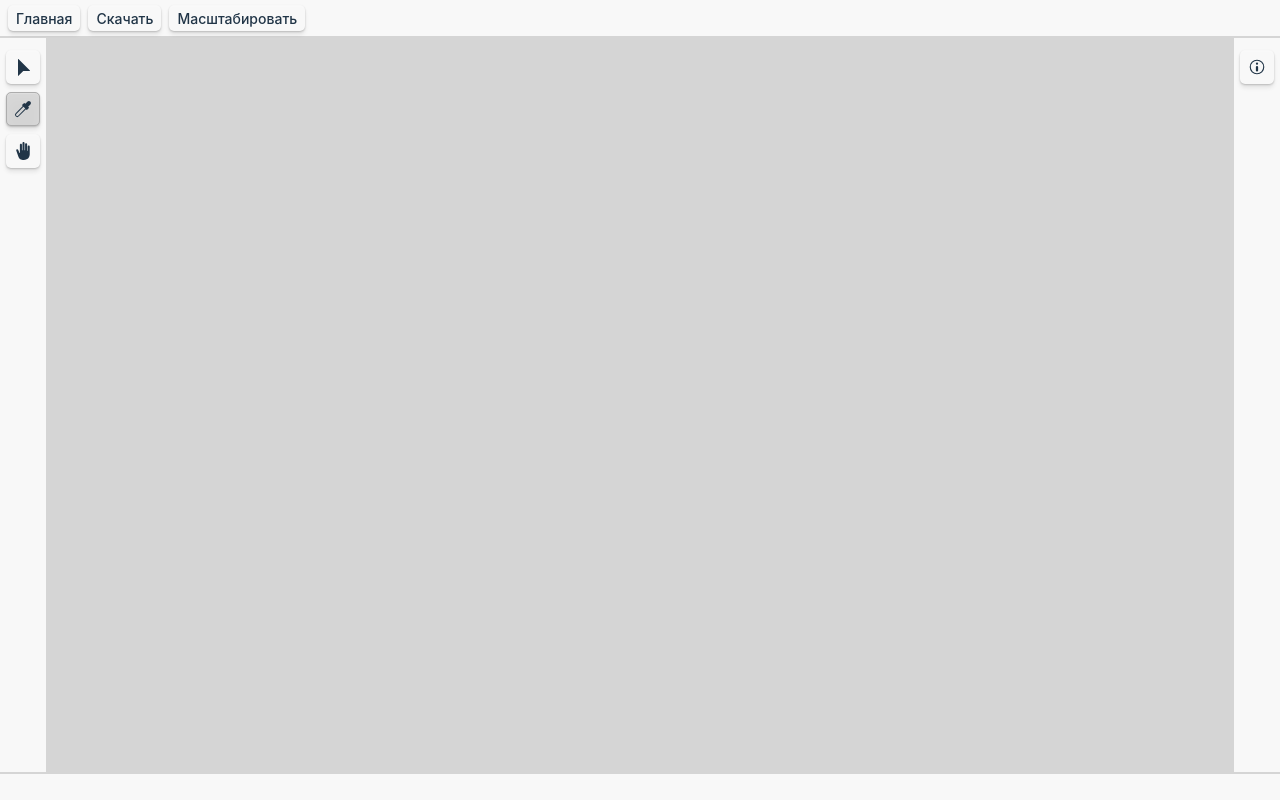
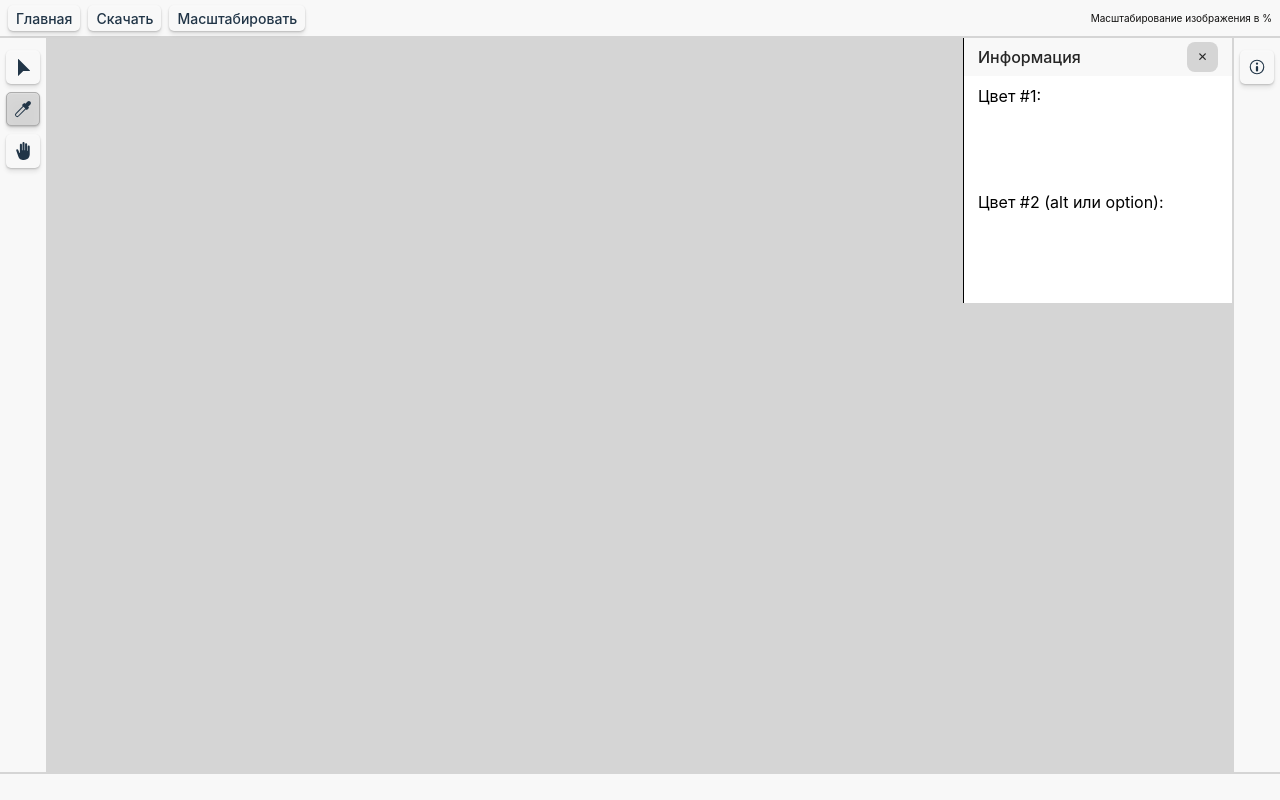
Before and after one commit to wtf403/6sem-image-processing, a React (Vite) app: page /editor in a window 1280 px wide. Both pictures are taken after a click on the button "Пипетка". Built offline with nearby package versions, Linux system fonts and the light colour scheme.

Commit message:
converter change

```diff
--- a/src/components/ButtonIcon/ButtonIcon.jsx
+++ b/src/components/ButtonIcon/ButtonIcon.jsx
@@ -3,7 +3,8 @@ import { Link } from 'react-router-dom';
 import PropTypes from 'prop-types';
 import './ButtonIcon.css';
 
-const ButtonIcon = ({ title, children, onClick, active, link }) => {
+const ButtonIcon = ({ title, children, onClick, active, link, tooltip }) => {
+
   return (
     !link ?
     <button
@@ -11,6 +12,7 @@ const ButtonIcon = ({ title, children, onClick, active, link }) => {
       onClick={onClick}
     >
         {title&&<span className="visually-hidden">{title}</span>}
+        {tooltip && <p className="tooltip">{tooltip}</p>}
         {children}
     </button> :
     <Link
@@ -30,6 +32,7 @@ ButtonIcon.propTypes = {
   onClick: PropTypes.func,
   active: PropTypes.bool,
   link: PropTypes.string,
+  tooltip: PropTypes.string,
 };
 
 export default ButtonIcon;
--- a/src/pages/Editor/Editor.css
+++ b/src/pages/Editor/Editor.css
@@ -105,7 +105,15 @@
 }
 
 .menu-bar__size {
-  max-width: 140px;
+  max-width: 240px;
+  display: flex;
+  align-items: center;
+  gap: 10px
+}
+
+.menu-bar__desc {
+  font-size: 10px;
+  line-height: 1.2;
 }
 
 .status-bar__text {
@@ -140,7 +148,7 @@
 .status-bar__color {
   width: 20px;
   height: 20px;
-  border-radius: 2px;
+  border-radius: 20px;
   filter: drop-shadow(rgba(0, 0, 0, 0.3) 0px 1px 1px);
 }
 .coordinates {
@@ -150,3 +158,10 @@
   right: 4px;
   bottom: 4px;
 }
+
+.editor__all-colors {
+  display: flex;
+  flex-direction: column;
+  gap: 4px;
+  width: min(240px, 40vw);
+}
--- a/src/pages/Editor/Editor.jsx
+++ b/src/pages/Editor/Editor.jsx
@@ -9,12 +9,14 @@ import ScalingModal from './ScalingModal/ScalingModal';
 import ContextModal from '@components/ContextModal/ContextModal';
 
 import { updateTranslation, handleKeyDown, handleKeyUp, handleMouseUp, handleMouseDown } from '@utils/CanvasChange/canvasKeyHand';
+import {extractRGB, rgbToXyz, rgbToLab, calculateContrast} from '@utils/RonvertColours/ronvertColours'
 
 const Editor = () => {
     const { image, setImage } = useContext(ImageContext);
 
     const [toolActive, setToolActive] = useState("cursor");
-    const [pipetteColor, setPipetteColor] = useState("");
+    const [pipetteColor1, setPipetteColor1] = useState("");
+    const [pipetteColor2, setPipetteColor2] = useState("");
     const [cursor, setCursor] = useState({ x: 0, y: 0 });
     const [width, setWidth] = useState(0);
     const [height, setHeight] = useState(0);
@@ -91,9 +93,7 @@ const Editor = () => {
 
             const handleWheel = (event) => {
                 event.preventDefault();
-                // Проверяем, зажата ли клавиша Ctrl
-                const isCtrlPressed = event.ctrlKey || event.metaKey; // Для мака
-                // Проверяем, двигается ли тачпадом на маках
+                const isCtrlPressed = event.ctrlKey || event.metaKey;
                 const isTwoFingerScroll = event.deltaMode === 0 && Math.abs(event.deltaY) > 100;
 
                 if (isCtrlPressed || isTwoFingerScroll) {
@@ -125,7 +125,13 @@ const Editor = () => {
         const pixelData = tempContext.getImageData(x, y, 1, 1).data;
         const color = `rgb(${pixelData[0]}, ${pixelData[1]}, ${pixelData[2]})`;
         toolActive==="pipette" && console.log('Выбранный цвет:', color);
-        toolActive==="pipette" && setPipetteColor(color);
+        if (toolActive === "pipette") {
+            if (event.altKey) {
+                setPipetteColor2(color);
+            } else {
+                setPipetteColor1(color);
+            }
+        }
     };
 
 
@@ -175,6 +181,7 @@ const Editor = () => {
                     break;
                 case "KeyP":
                     setToolActive("pipette");
+                    setInfoActive(true);
                     break;
                 case "KeyH":
                     setToolActive("hand");
@@ -228,17 +235,18 @@ const Editor = () => {
                     </ButtonIcon>
                 </div>
                 <div className="menu-bar__size">
+                    <p className="menu-bar__desc">Масштабирование изображения в %</p>
                     {selectOption && <Dropdown selectOption={selectOption} options={Array.from({ length: 289 }, (_, i) => i + 12)} onSelect={onSelectScale} />}
                 </div>
             </div>
             <div className="editor__tool-panel tool-panel">
-                <ButtonIcon title="Курсор" onClick={() => { setToolActive("cursor") }} active={toolActive==="cursor"}>
+                <ButtonIcon title="Курсор" onClick={() => { setToolActive("cursor") }} active={toolActive==="cursor"} tooltip="Обычный указатель для работы с объектами и сброса других инструментов.">
                     <svg className="tool-panel__icon" role="img" fill="currentColor" viewBox="0 0 18 18" id="SSelect18N-icon" width="18" height="18" aria-hidden="true" aria-label="" focusable="false"><path fillRule="evenodd" d="M4.252,1.027A.25.25,0,0,0,4,1.277V17.668a.25.25,0,0,0,.252.25.246.246,0,0,0,.175-.074L9.262,13h6.5a.25.25,0,0,0,.176-.427L4.427,1.1A.246.246,0,0,0,4.252,1.027Z"></path></svg>
                 </ButtonIcon>
-                <ButtonIcon title="Пипетка" onClick={() => { setToolActive("pipette")  }} active={toolActive==="pipette"}>
+                <ButtonIcon title="Пипетка" onClick={() => { setToolActive("pipette")  }} active={toolActive==="pipette"} tooltip="Инструмент пипетки позволяет выбирать цвета изображения. Просто кликните на пиксель изображения, чтобы получить его цвет. Полезно при работе с цветовой палитрой и выборе соответствующих оттенков.">
                     <svg className="tool-panel__icon" role="img" fill="currentColor" viewBox="0 0 18 18" id="SSampler18N-icon" width="18" height="18" aria-hidden="true" aria-label="" focusable="false"><path fillRule="evenodd" d="M11.228,8.519,4.116,15.631a1.235,1.235,0,1,1-1.747-1.747L9.481,6.772Zm3.636-7.466a1.8,1.8,0,0,0-1.273.527L11.328,3.843l-.707-.707a.5.5,0,0,0-.707,0L8.234,4.817a.5.5,0,0,0,0,.707l.54.54L1.662,13.177a2.235,2.235,0,1,0,3.161,3.161l7.113-7.112.54.54a.5.5,0,0,0,.707,0l1.681-1.68a.5.5,0,0,0,0-.707l-.707-.707L16.42,4.409a1.8,1.8,0,0,0,0-2.546l-.283-.283a1.8,1.8,0,0,0-1.273-.527Z"></path></svg>
                 </ButtonIcon>
-                <ButtonIcon title="Рука" onClick={() => { setToolActive("hand") }} active={toolActive==="hand"}>
+                <ButtonIcon title="Рука" onClick={() => { setToolActive("hand") }} active={toolActive==="hand"} tooltip="Инструмент для перемещения области просмотра изображения. Просто зажмите кнопку мыши и перетащите, чтобы передвинуть изображение по рабочей области. Удобно для работы с большими изображениями и обзором деталей.">
                     <svg className="tool-panel__icon" role="img" fill="currentColor" height="18" viewBox="0 0 512 512" width="18" xmlns="http://www.w3.org/2000/svg"><title/><path d="M82.42,209.08h0c15.06-6.62,32.38,1.31,38.5,17.62L156,312h11.27V80c0-17.6,13.3-32,29.55-32h0c16.26,0,29.55,14.4,29.55,32V231.75l14.78.25V32c0-17.6,13.3-32,29.55-32h0C287,0,300.25,14.4,300.25,32V231.75L315,232V64c0-17.6,13.3-32,29.55-32h0c16.26,0,29.55,14.4,29.55,32V247.75l14.78.25V128c0-17.6,13.3-32,29.55-32h0C434.7,96,448,110.4,448,128V344c0,75.8-37.13,168-169,168-40.8,0-79.42-7-100.66-21a121.41,121.41,0,0,1-33.72-33.31,138,138,0,0,1-16-31.78L66.16,250.77C60.05,234.46,67.36,215.71,82.42,209.08Z"/></svg>
                 </ButtonIcon>
             </div>
@@ -247,8 +255,40 @@ const Editor = () => {
                     <svg className="tool-panel__icon" role="img" fill="currentColor" viewBox="0 0 32 32" width="18" height="18" xmlns="http://www.w3.org/2000/svg"><g data-name="Layer 2" id="Layer_2"><path d="M16,12a2,2,0,1,1,2-2A2,2,0,0,1,16,12Zm0-2Z"/><path d="M16,29A13,13,0,1,1,29,16,13,13,0,0,1,16,29ZM16,5A11,11,0,1,0,27,16,11,11,0,0,0,16,5Z"/><path d="M16,24a2,2,0,0,1-2-2V16a2,2,0,0,1,4,0v6A2,2,0,0,1,16,24Zm0-8v0Z"/></g></svg>
                 </ButtonIcon>
             </div>
-            <ContextModal isOpen={isContextModalOpen} onClose={closeContextModal} title="Информация">
-                123
+            <ContextModal isOpen={isContextModalOpen||toolActive==="pipette"} onClose={closeContextModal} title="Информация">
+                <div className="editor__all-colors">
+                    <div className="editor__info-color">
+                        <span className="status-bar__text">
+                            Цвет #1:&nbsp;
+                        </span>
+                        <div className="status-bar__color" style={{ backgroundColor: pipetteColor1 }}></div>
+                        <p className="status-bar__text">
+                            &nbsp;{pipetteColor1}
+                        </p>
+                        <p className="status-bar__text">
+                            &nbsp;{pipetteColor1 && "XYZ " + rgbToXyz(extractRGB(pipetteColor1))}
+                        </p>
+                        <p className="status-bar__text">
+                            &nbsp;{pipetteColor1 && "Lab " + rgbToLab(extractRGB(pipetteColor1))}
+                        </p>
+                    </div>
+                    <div className="editor__info-color">
+                        <span className="status-bar__text">
+                            Цвет #2 (alt или option):&nbsp;
+                        </span>
+                        <div className="status-bar__color" style={{ backgroundColor: pipetteColor2 }}></div>
+                        <p className="status-bar__text">
+                            &nbsp;{pipetteColor2}
+                        </p>
+                        <p className="status-bar__text">
+                            &nbsp;{pipetteColor2 && "XYZ " + rgbToXyz(extractRGB(pipetteColor2))}
+                        </p>
+                        <p className="status-bar__text">
+                            &nbsp;{pipetteColor2 && "Lab " + rgbToLab(extractRGB(pipetteColor2))}
+                        </p>
+                    </div>
+                    <p>{(pipetteColor1 && pipetteColor2) && calculateContrast(extractRGB(pipetteColor1),extractRGB(pipetteColor2))}</p>
+                </div>
             </ContextModal>
             <div className={"editor__workspace workspace" + (toolActive==="hand"?" workspace--hand":"")}>
                 <canvas
@@ -261,7 +301,7 @@ const Editor = () => {
                     onKeyDown={!isModalOpen ? handleKeyDownEvent : null}
                     onKeyUp={!isModalOpen ? handleKeyUpEvent : null}
                     style={{
-                        cursor: toolActive === "hand" ? "grab" : "default",
+                        cursor: toolActive === "hand" ? "grab" : (toolActive === "pipette"? "crosshair" :"default"),
                     }}
                 />
             </div>
@@ -273,17 +313,6 @@ const Editor = () => {
                     <span className="status-bar__text">
                         Размер файла: {fileSize}&nbsp;Кб
                     </span>
-                    {toolActive==="pipette" &&
-                        <>
-                            <span className="status-bar__text">
-                                Цвет:&nbsp;
-                            </span>
-                            <div className="status-bar__color" style={{ backgroundColor: pipetteColor }}></div>
-                            <span className="status-bar__text">
-                                {pipetteColor}
-                            </span>
-                        </>
-                    }
                     <span className="status-bar__text">
                         Координаты: x&nbsp;{cursor.x}; y&nbsp;{cursor.y}
                     </span>
--- /dev/null
+++ b/src/utils/RonvertColours/ronvertColours.js
@@ -0,0 +1,68 @@
+export function extractRGB(rgbString) {
+    // Используем регулярное выражение для поиска чисел внутри скобок
+    const regex = /(\d{1,3}),\s*(\d{1,3}),\s*(\d{1,3})/;
+    const matches = rgbString.match(regex);
+
+    if (matches && matches.length === 4) {
+        // matches[0] содержит весь найденный текст, а matches[1], matches[2], matches[3]
+        // содержат значения R, G и B соответственно
+        const R = parseInt(matches[1]);
+        const G = parseInt(matches[2]);
+        const B = parseInt(matches[3]);
+        return [R, G, B];
+    } else {
+        // Если нет совпадений или формат не соответствует ожидаемому, возвращаем null
+        return null;
+    }
+}
+
+// Функция для конвертирования RGB в XYZ
+export function rgbToXyz(rgb) {
+    let r = rgb[0] / 255;
+    let g = rgb[1] / 255;
+    let b = rgb[2] / 255;
+
+    // Применяем обратное гамма-преобразование sRGB
+    r = r > 0.04045 ? Math.pow((r + 0.055) / 1.055, 2.4) : r / 12.92;
+    g = g > 0.04045 ? Math.pow((g + 0.055) / 1.055, 2.4) : g / 12.92;
+    b = b > 0.04045 ? Math.pow((b + 0.055) / 1.055, 2.4) : b / 12.92;
+
+    // Преобразование в XYZ
+    const x = r * 0.4124564 + g * 0.3575761 + b * 0.1804375;
+    const y = r * 0.2126729 + g * 0.7151522 + b * 0.0721750;
+    const z = r * 0.0193339 + g * 0.1191920 + b * 0.9503041;
+
+    // Возвращаем строку с округленными значениями и пробелами между ними
+    return `${Math.round(x * 100)} ${Math.round(y * 100)} ${Math.round(z * 100)}`;
+}
+
+// Функция для конвертирования RGB в Lab
+export function rgbToLab(rgb) {
+    const [x, y, z] = rgbToXyz(rgb);
+
+    const xRef = 95.0489;
+    const yRef = 100.0000;
+    const zRef = 108.8840;
+
+    const fx = x / xRef > 0.008856 ? Math.cbrt(x / xRef) : 7.787 * (x / xRef) + 16 / 116;
+    const fy = y / yRef > 0.008856 ? Math.cbrt(y / yRef) : 7.787 * (y / yRef) + 16 / 116;
+    const fz = z / zRef > 0.008856 ? Math.cbrt(z / zRef) : 7.787 * (z / zRef) + 16 / 116;
+
+    const L = 116 * fy - 16;
+    const a = 500 * (fx - fy);
+    const b = 200 * (fy - fz);
+
+    return `${Math.round(L * 100) / 100}% ${Math.round(a * 100) / 100}% ${Math.round(b * 100) / 100}%`;}
+
+export function calculateContrast(color1, color2) {
+    const rgb1 = color1;
+    const rgb2 = color2;
+    const L1 = calculateLuminance(rgb1);
+    const L2 = calculateLuminance(rgb2);
+    const contrast = (Math.max(L1, L2) + 0.05) / (Math.min(L1, L2) + 0.05);
+    return contrast;
+}
+
+export function calculateLuminance(rgb) {
+    return (0.2126 * rgb[0] + 0.7152 * rgb[1] + 0.0722 * rgb[2]) / 255;
+}
```
Also changed, not shown: src/components/ButtonIcon/ButtonIcon.css (+26 -0 lines).
